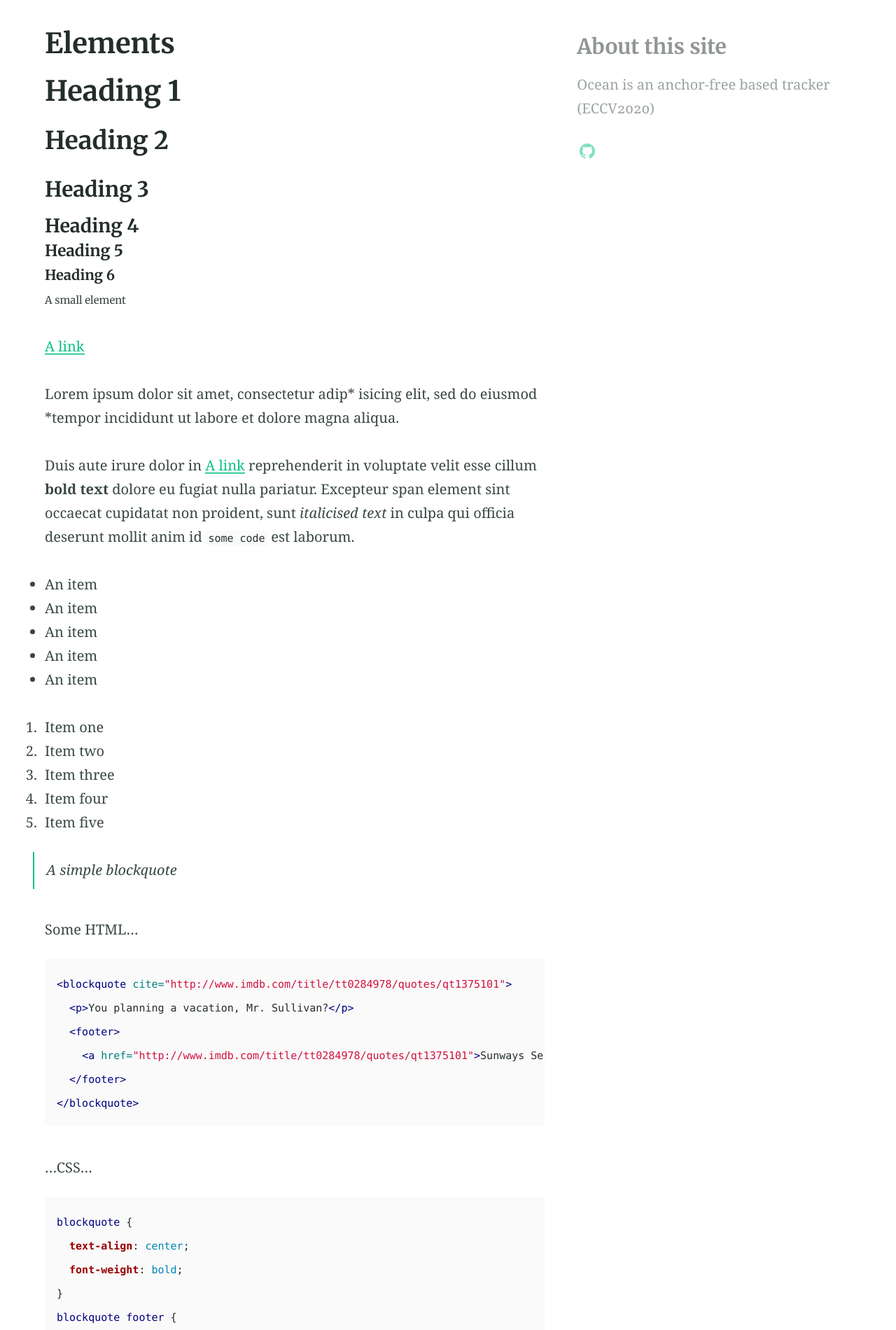
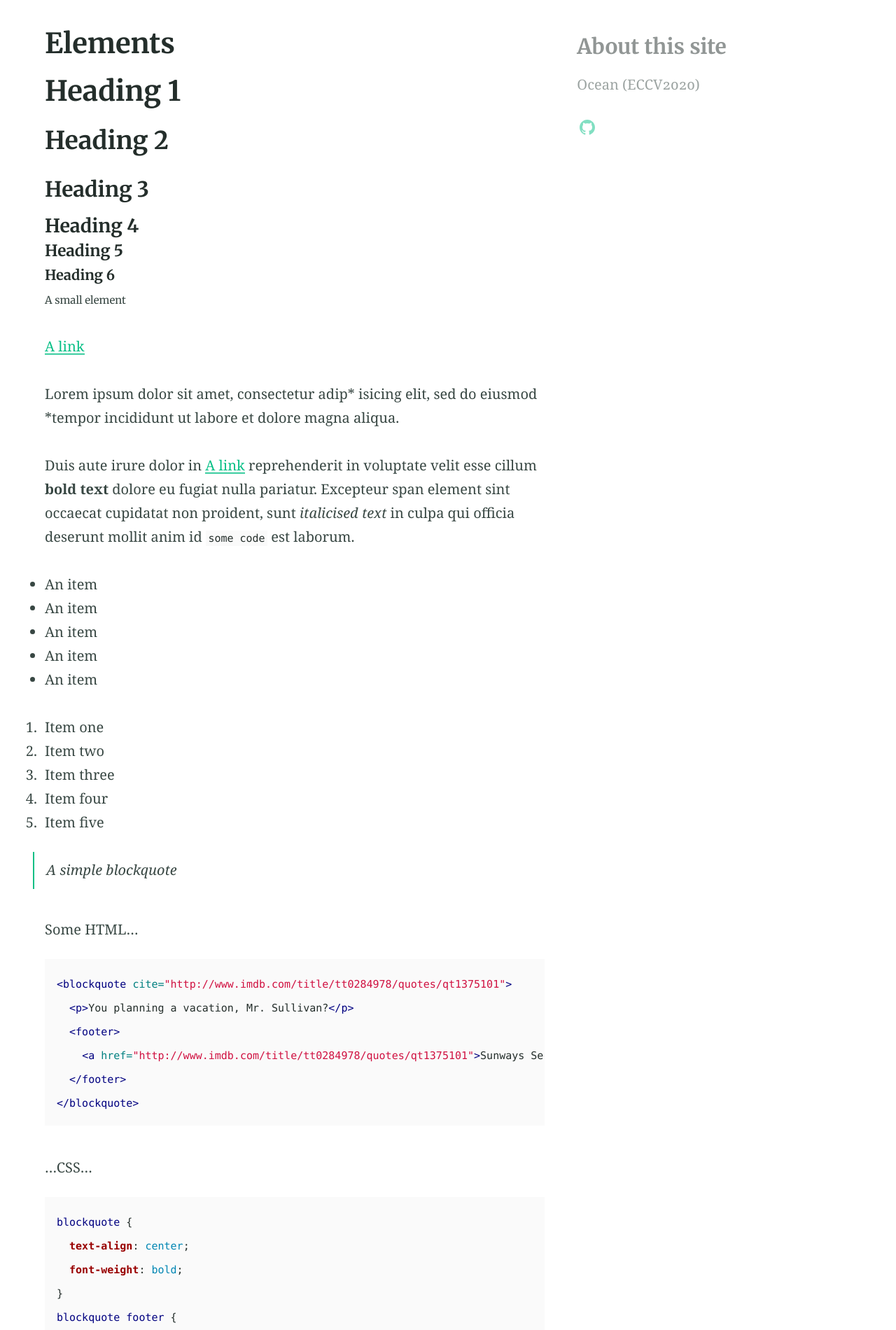
Before and after one commit to TracKitCV/TracKitCV.github.io, a Jekyll site: the page built from elements.md, in a window 1280 px wide. Shown: the part 408-2308 px from the top of the page at 70% size. Built offline with Jekyll 4.4.1, drawn with Linux system fonts in a browser that asks for light colours; our own code applies the rules of GitHub Pages for plain Markdown files.

Commit message:
Update _config.yml

```diff
--- a/_config.yml
+++ b/_config.yml
@@ -84,7 +84,7 @@ encoding: utf-8 # Make sure the encoding is right
 lang: en-GB # Set the site language
 title: "Ocean" # Site name or title, also used in jekyll-seo-tag
 logo: "/assets/logos/logo.svg" # Site logo, also used in jekyll-seo-tag
-description: "Ocean is an anchor-free based tracker (ECCV2020)" # Site description and default description, also used in jekyll-seo-tag
+description: "Ocean (ECCV2020)" # Site description and default description, also used in jekyll-seo-tag
 url: "https://github.com/researchmm/TracKit" # Site url, also used in jekyll-seo-tag
 baseurl: ""
 repo: "https://github.com/researchmm/TracKit"
```
